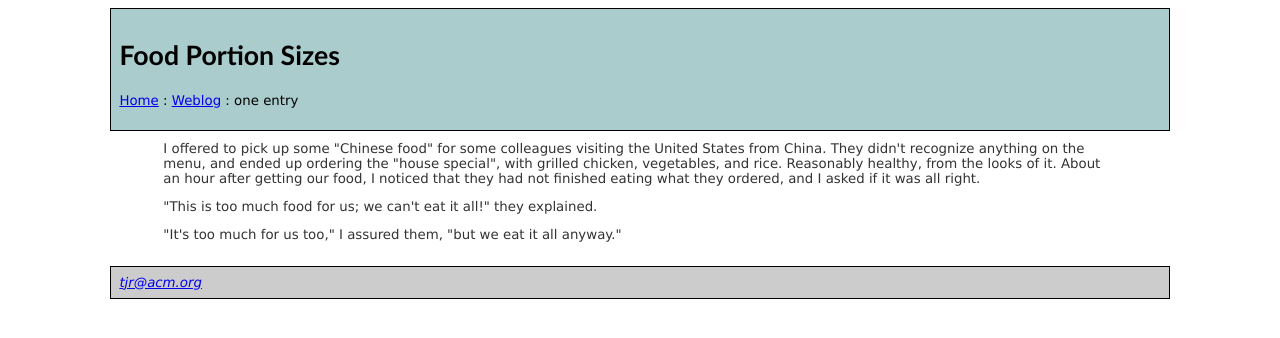
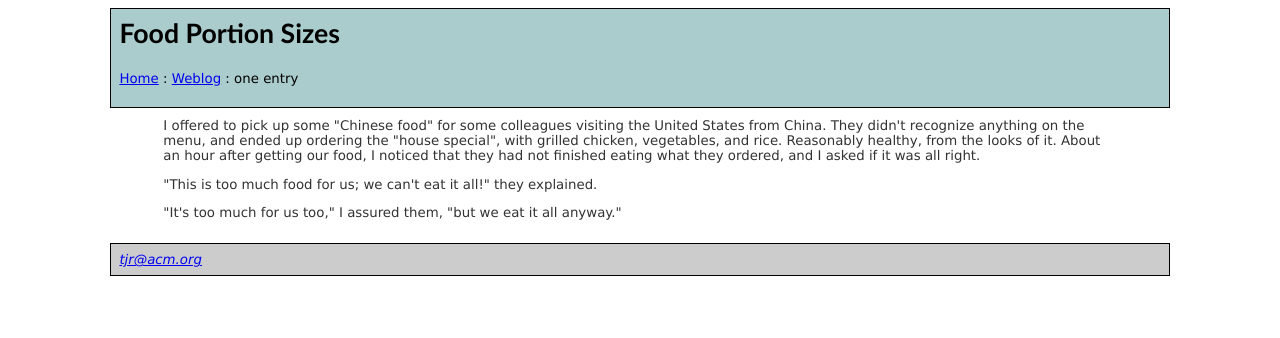
Before and after one commit to tjr/tjr.github.com, a Jekyll site: the page built from _posts/2007-09-23-food-portion-sizes.html, in a window 1280 px wide. Shown: the top 338 px of the page. Built offline with Jekyll 4.4.1, drawn with Linux system fonts in a browser that asks for light colours.

Commit message:
Edited _layouts/weblogentry.html via GitHub

```diff
--- a/_layouts/weblogentry.html
+++ b/_layouts/weblogentry.html
@@ -7,7 +7,7 @@
 
 <body>
 <div class="header">
-<h2>{{ page.title }}</h2>
+<h2 class="header">{{ page.title }}</h2>
 <p>
 <a href="/">Home</a> : <a href="/weblog/">Weblog</a> : one entry
 </div>
```
